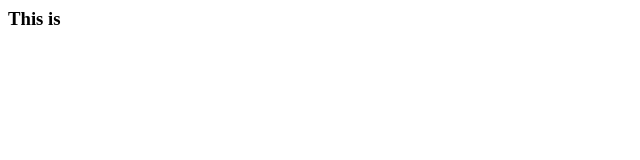
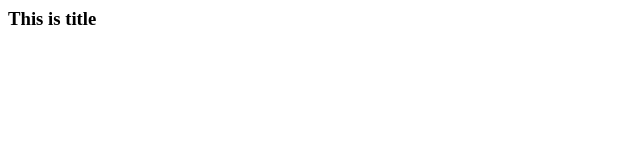
Before and after one commit to Aqib-Jabbar/Project-3, a plain HTML site: page index.html in a window 1280 px wide. Shown: the full height of the page, 0-640 px from the left. Drawn offline with Linux system fonts and the light colour scheme.

Commit message:
Resturant app start

```diff
--- a/index.html
+++ b/index.html
@@ -6,7 +6,7 @@
     <title>Document</title>
 </head>
 <body>
-    <h3>This is <title>title</title></h3>
+    <h3>This is title</h3>
 
 </body>
 </html>
```
